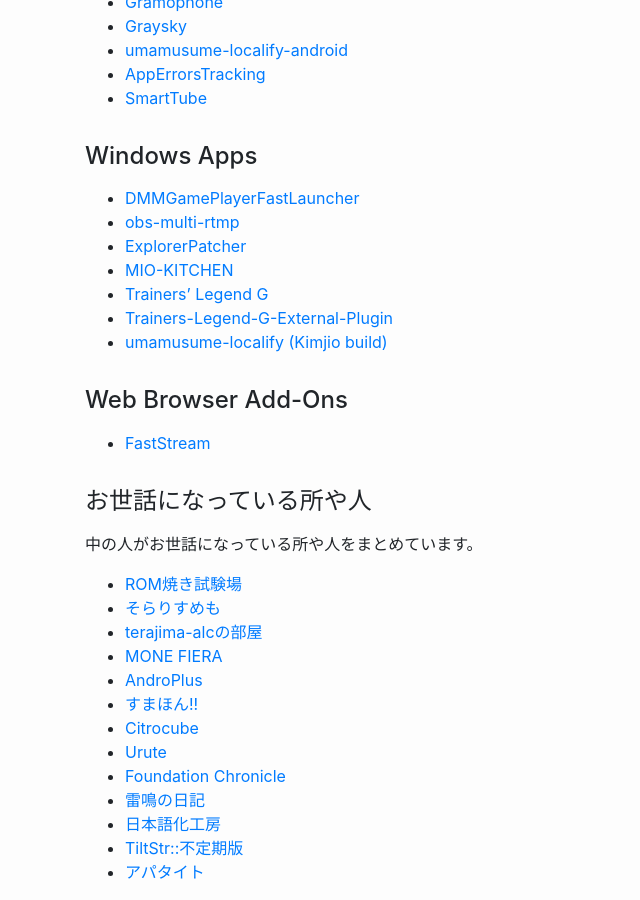
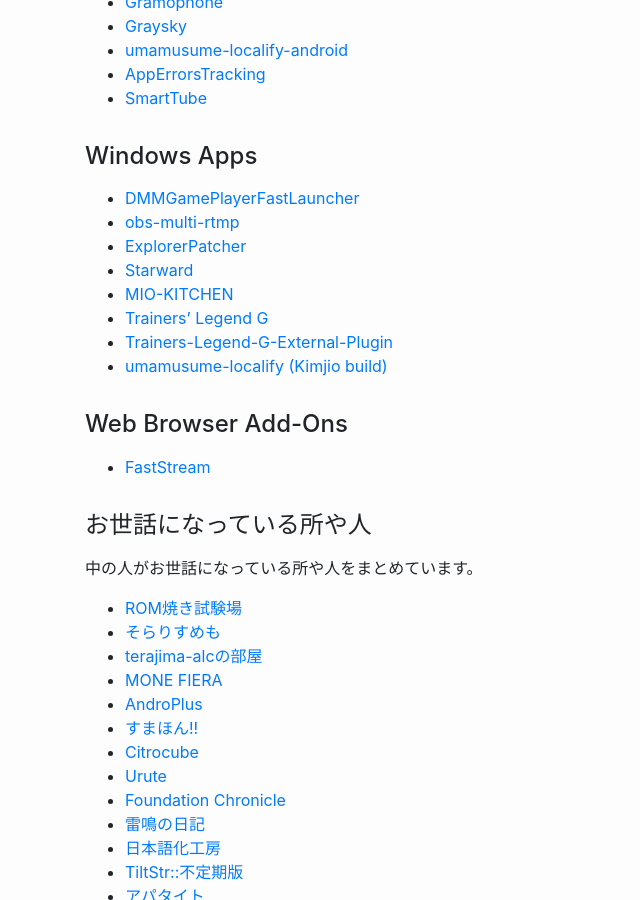
Before and after one commit to reindex-ot/reindex-ot.github.io, a Jekyll site: the page built from link.md, in a window 1280 px wide and 900 px high, scrolled down 466 px. Shown: the whole window, without its empty margins (0-640 px from the left). Built offline with Jekyll 4.4.1, drawn with Linux system fonts in a browser that asks for light colours.

Commit message:
Update link.md
Signed-off-by: Re*Index. (ot_inc) <32851879+reindex-ot@users.noreply.github.com>

```diff
--- a/link.md
+++ b/link.md
@@ -25,6 +25,7 @@ permalink: /link/
 - [DMMGamePlayerFastLauncher](https://github.com/fa0311/DMMGamePlayerFastLauncher)
 - [obs-multi-rtmp](https://sorayuki.github.io/obs-multi-rtmp/)
 - [ExplorerPatcher](https://github.com/valinet/ExplorerPatcher)
+- [Starward](https://starward.scighost.com/)
 - [MIO-KITCHEN](https://github.com/ColdWindScholar/MIO-KITCHEN-SOURCE)
 - [Trainers' Legend G](https://github.com/MinamiChiwa/Trainers-Legend-G/)
 - [Trainers-Legend-G-External-Plugin](https://github.com/chinosk6/Trainers-Legend-G-External-Plugin)
```
